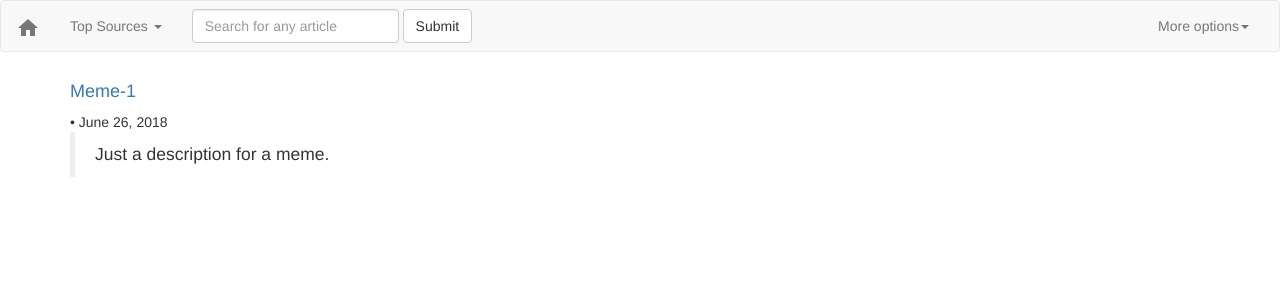
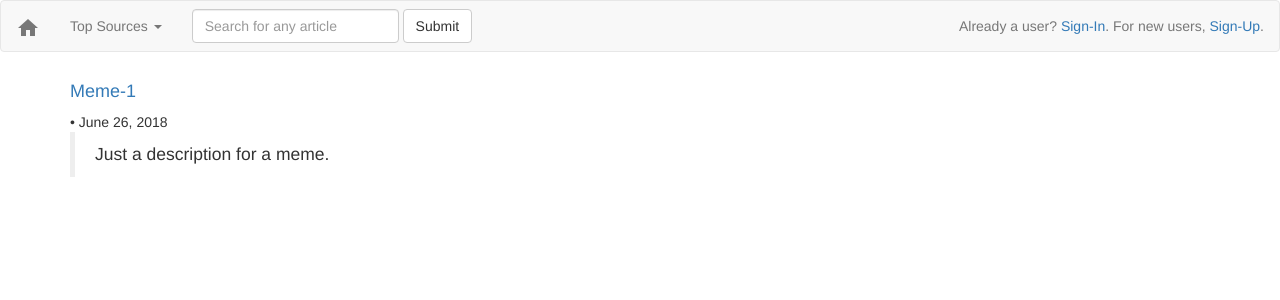
Before and after one commit to Ashwin1421/django-forums-app, a Django app: page / in a window 1280 px wide. Shown: the top 300 px of the page. Run offline with Django 3.2, Linux system fonts and the light colour scheme; data comes from the database, SQL or seed files in the repository; some libraries are stand-ins or nearby versions.

Commit message:
improved navigation as per user status

```diff
--- a/forumsApp/templates/articles/base.html
+++ b/forumsApp/templates/articles/base.html
@@ -73,18 +73,12 @@
                                         </li>
                                     </ul>
                                 {% else %}
-                                <ul class="nav navbar-nav navbar-right">
-                                    <li class="dropdown">
-                                        <a href="#" class="dropdown-toggle" data-toggle="dropdown" role="button" aria-haspopup="true" aria-expanded="false">More options<span class="caret"></span></a>
-                                        <ul class="dropdown-menu">
-                                            <li><a href="/loginView/">Login</a></li>
-                                            <li><a href="/signup/">Sign-Up</a></li>
-                                            <li><a href="#">Something else here</a></li>
-                                            <li role="separator" class="divider"></li>
-                                            <li><a href="#">Separated link</a></li>
-                                        </ul>
-                                    </li>
-                                </ul>
+                                <p class="navbar-text navbar-right">
+                                    Already a user?
+                                    <a href="/loginView/">Sign-In</a>.
+                                    For new users,
+                                    <a href="/signup/">Sign-Up</a>.
+                                </p>
                                 {% endif %}
                             </div><!-- /.navbar-collapse -->
                         </div><!-- /.container-fluid -->
```
